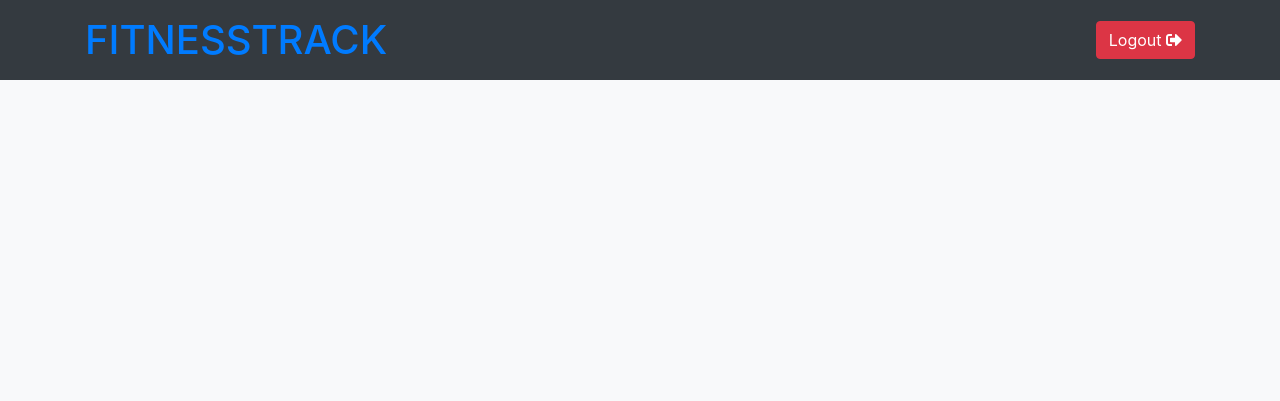
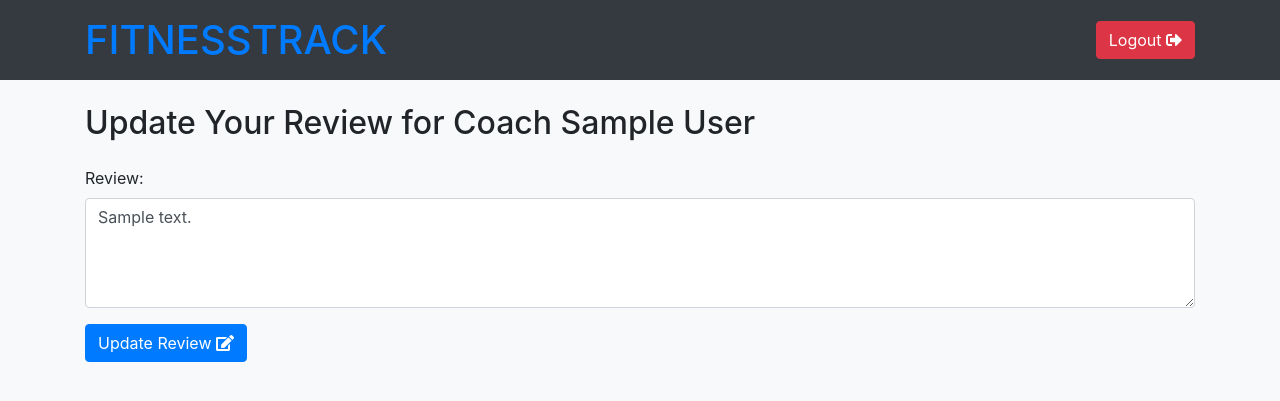
Before and after one commit to Izzeddin-Samara/Fitness_Track, a Django app: page /update_review/1/ in a window 1280 px wide. Shown: the top 401 px of the page. Run offline with Django 3.2, Linux system fonts and the light colour scheme; tables that the repository leaves empty hold one stand-in row (values such as "Sample post"); some libraries are stand-ins or nearby versions.

Commit message:
Add update review form

```diff
--- a/app/templates/update_review.html
+++ b/app/templates/update_review.html
@@ -28,5 +28,23 @@
         </div>
     </header>
 
+    <div class="container">
+        <h2 class="mb-4">Update Your Review for Coach {{ coach.first_name }} {{ coach.last_name }}</h2>
+        <form method="post" action="{% url 'update_review' review.id %}">
+            {% csrf_token %}
+
+
+            <div class="form-group">
+                <label for="content">Review:</label>
+                <textarea name="content" rows="4" class="form-control" required>{{ review.content }}</textarea>
+            </div>
+
+
+            <button type="submit" class="btn btn-primary">
+                Update Review <i class="fas fa-edit"></i>
+            </button>
+        </form>
+    </div>
+
 </body>
 </html>
```
